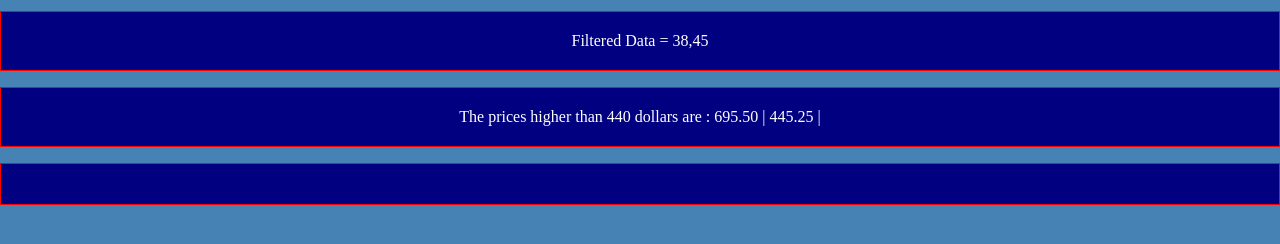
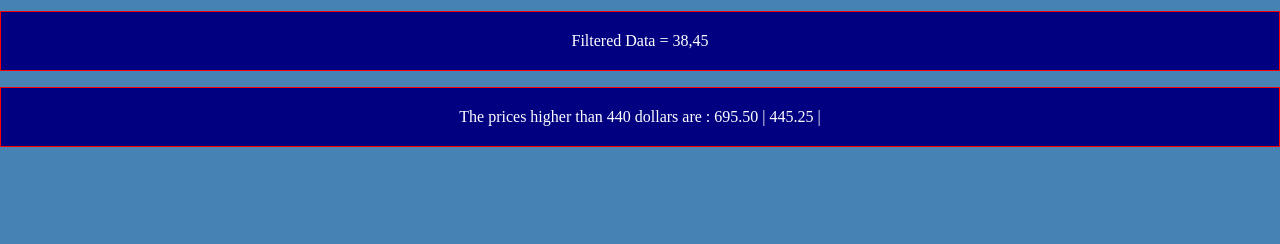
Before and after one commit to JohanSwannie/Javascript-Array-Methods, a plain HTML site: page Javascript-Array-Methods/Filter/filter-array-method.html in a window 1280 px wide. Shown: the part 58-302 px from the top of the page. Drawn offline with Linux system fonts and the light colour scheme.

Commit message:
Update Filter Array Method HTML Component

```diff
--- a/Javascript-Array-Methods/Filter/filter-array-method.html
+++ b/Javascript-Array-Methods/Filter/filter-array-method.html
@@ -11,7 +11,6 @@
     <h1>JavaScript Filter Array Method</h1>
     <p id="filter1"></p>
     <p id="filter2"></p>
-    <p id="filter3"></p>
   </body>
   <script src="filter-array-method.js"></script>
 </html>
```
